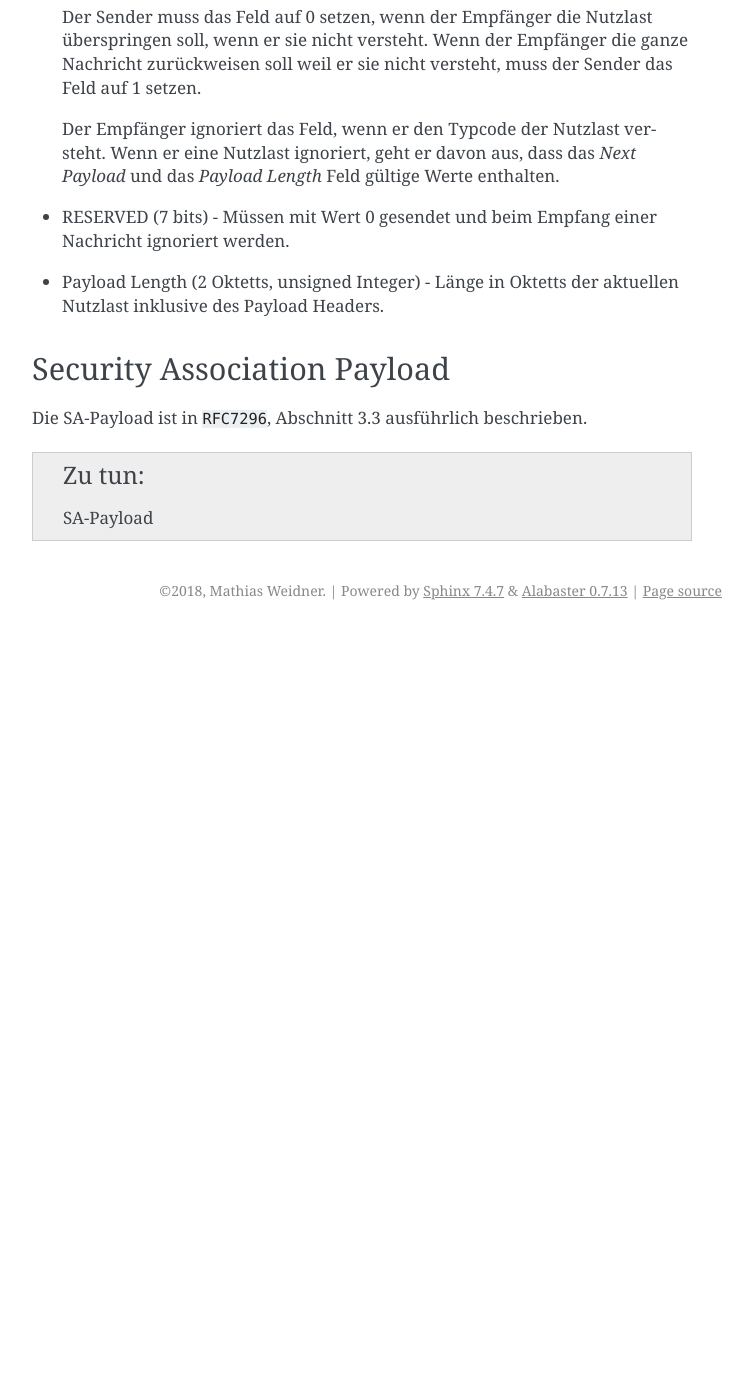
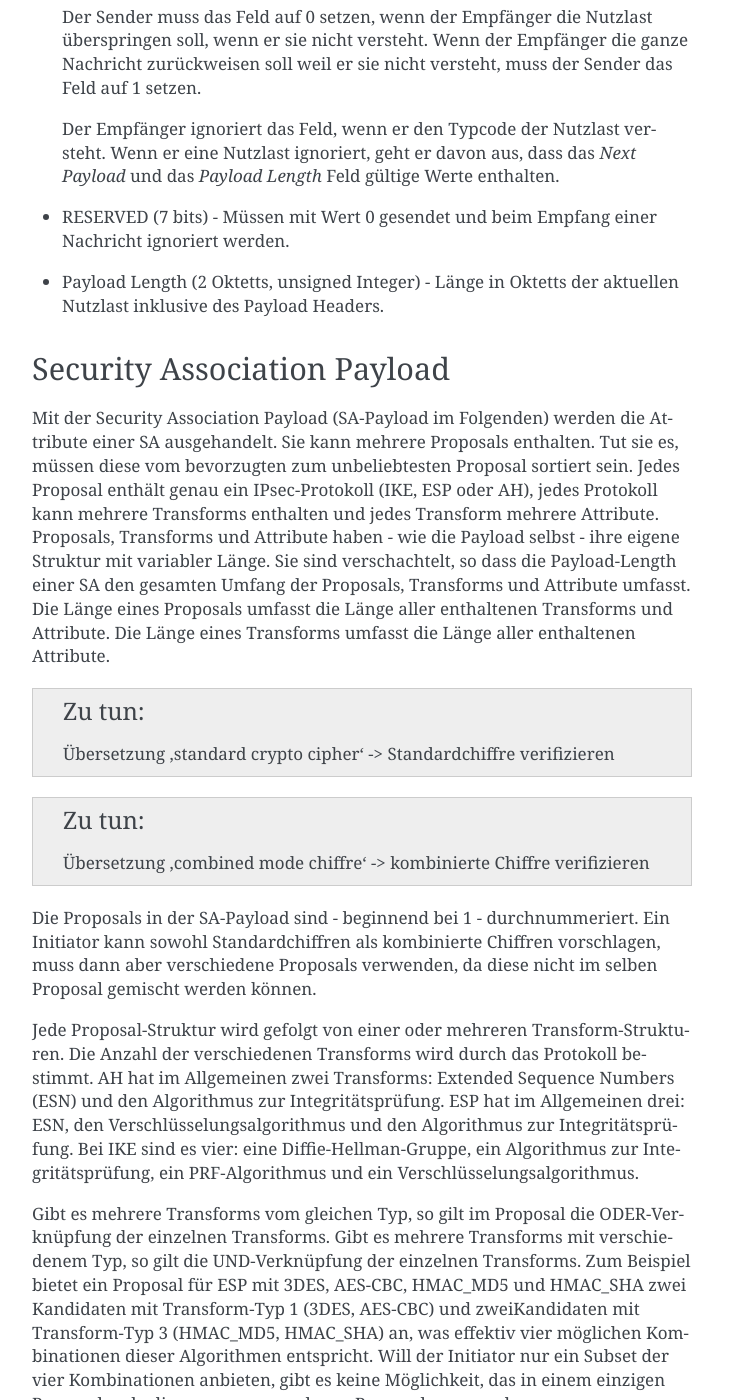
Before and after one commit to matwei-books/Fehlersuche-bei-IPsec-VPN-mit-IKEv2, a Sphinx documentation site: the page built from source/anhang/datagram-header.rst, in a window 1280 px wide and 1400 px high, scrolled down 3605 px. Shown: the whole window, without its empty margins (388-1141 px from the left). Built offline with Sphinx 7.4.7, drawn with Linux system fonts in a browser that asks for light colours; cross-references to code outside the pages are shown as plain code; before the commit the page ends 4235 px from its top, so only the background shows below that; some of the changed text lies outside the part shown.

Commit message:
weiter mit Text zu SA-Payload

```diff
--- a/source/anhang/datagram-header.rst
+++ b/source/anhang/datagram-header.rst
@@ -176,6 +176,47 @@ Abschnitten 3.2 bis 3.16 von :cite:`RFC7296` beschrieben.
 Security Association Payload
 ----------------------------
 
+Mit der Security Association Payload (SA-Payload im Folgenden) werden die Attribute einer SA ausgehandelt.
+Sie kann mehrere Proposals enthalten.
+Tut sie es, müssen diese vom bevorzugten zum unbeliebtesten Proposal sortiert sein.
+Jedes Proposal enthält genau ein IPsec-Protokoll (IKE, ESP oder AH), jedes Protokoll kann mehrere Transforms enthalten und jedes Transform mehrere Attribute.
+Proposals, Transforms und Attribute haben - wie die Payload selbst - ihre eigene Struktur mit variabler Länge.
+Sie sind verschachtelt, so dass die Payload-Length einer SA den gesamten Umfang der Proposals, Transforms und Attribute umfasst.
+Die Länge eines Proposals umfasst die Länge aller enthaltenen Transforms und Attribute.
+Die Länge eines Transforms umfasst die Länge aller enthaltenen Attribute.
+
+.. todo:: Übersetzung 'standard crypto cipher' -> Standardchiffre verifizieren
+
+.. todo:: Übersetzung 'combined mode chiffre' -> kombinierte Chiffre verifizieren
+
+Die Proposals in der SA-Payload sind - beginnend bei 1 - durchnummeriert.
+Ein Initiator kann sowohl Standardchiffren als kombinierte Chiffren vorschlagen, muss dann aber verschiedene Proposals verwenden, da diese nicht im selben Proposal gemischt werden können.
+
+Jede Proposal-Struktur wird gefolgt von einer oder mehreren Transform-Strukturen.
+Die Anzahl der verschiedenen Transforms wird durch das Protokoll bestimmt.
+AH hat im Allgemeinen zwei Transforms: Extended Sequence Numbers (ESN) und den Algorithmus zur Integritätsprüfung.
+ESP hat im Allgemeinen drei: ESN, den Verschlüsselungsalgorithmus und den Algorithmus zur Integritätsprüfung.
+Bei IKE sind es vier: eine Diffie-Hellman-Gruppe, ein Algorithmus zur Integritätsprüfung, ein PRF-Algorithmus und ein Verschlüsselungsalgorithmus.
+
+Gibt es mehrere Transforms vom gleichen Typ, so gilt im Proposal die ODER-Verknüpfung der einzelnen Transforms.
+Gibt es mehrere Transforms mit verschiedenem Typ, so gilt die UND-Verknüpfung der einzelnen Transforms.
+Zum Beispiel bietet ein Proposal für ESP mit 3DES, AES-CBC, HMAC_MD5 und HMAC_SHA zwei Kandidaten mit Transform-Typ 1 (3DES, AES-CBC) und zweiKandidaten mit Transform-Typ 3 (HMAC_MD5, HMAC_SHA) an, was effektiv vier möglichen Kombinationen dieser Algorithmen entspricht.
+Will der Initiator nur ein Subset der vier Kombinationen anbieten, gibt es keine Möglichkeit, das in einem einzigen Proposal zu kodieren, er muss mehrere Proposals verwenden.
+
+Ein Transform kann ein oder mehrere Attribute haben, zum Beispiel die Schlüssellänge bei einem Verschlüsselungsalgorithmus mit variabler Schlüssellänge.
+Das Transform würde den Algorithmus spezifizieren und das Attribut die Schlüssellänge.
+Ein Transform darf nicht mehrere Attribute vom gleichen Typ haben.
+Um alternative Werte für ein Attribut vorzuschlagen, muss der Initiator mehrere Transforms vom gleichen Typ mit unterschiedlichen Attributen vorschlagen.
+
+Die Semantik von Transforms und Attributen unterscheidet sich zwischen IKEv1 und IKEv2.
+Bei IKEv1 konnte ein einzelnes Transform mehrere Algorithmen für ein Protokoll haben bei denen eines im Transform enthalten war und die anderen in den Attributen.
+
+.. figure:: /images/ipsec-sa-payload.png
+   :alt: SA-Payload aus RFC 7269, Abschnitt 3.3
+   :name: ipsec-sa-payload
+
+   Security Association Payload
+
 Die SA-Payload ist in :cite:`RFC7296`, Abschnitt 3.3 ausführlich
 beschrieben.
 
```
